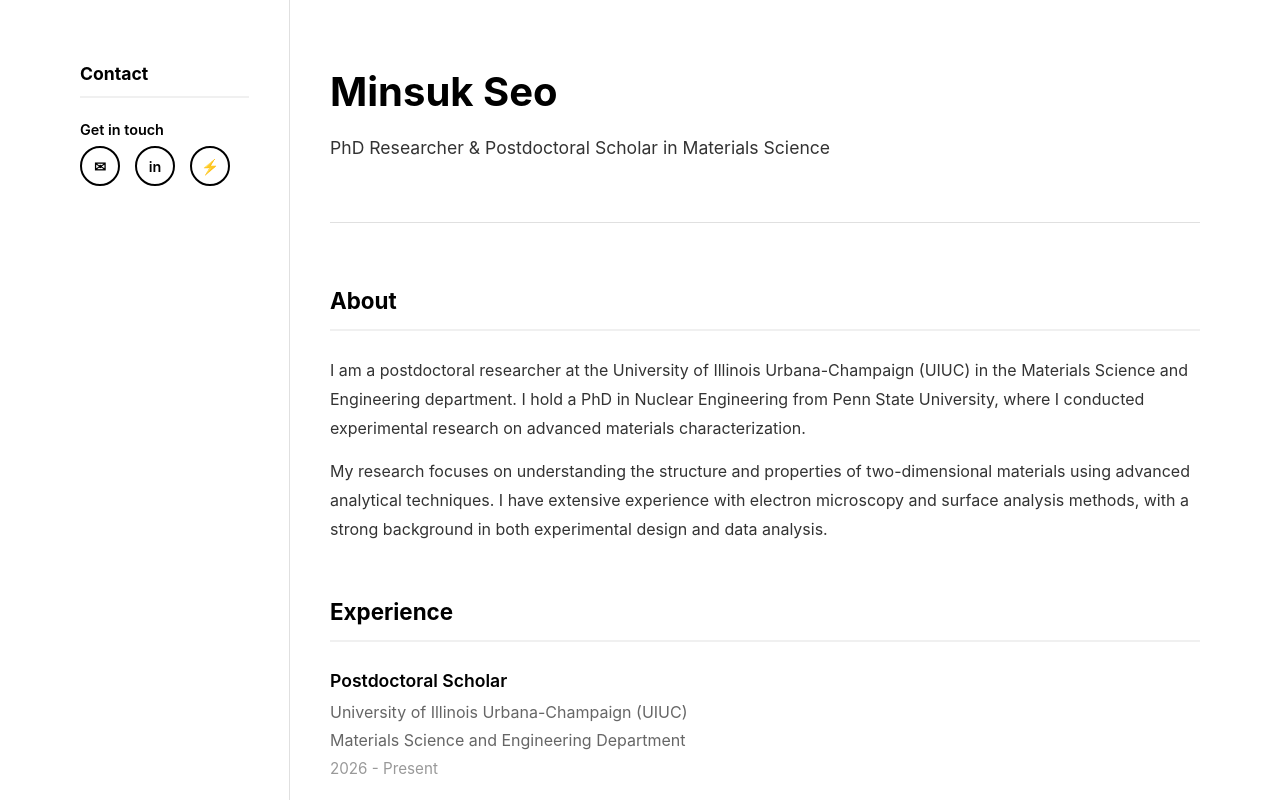
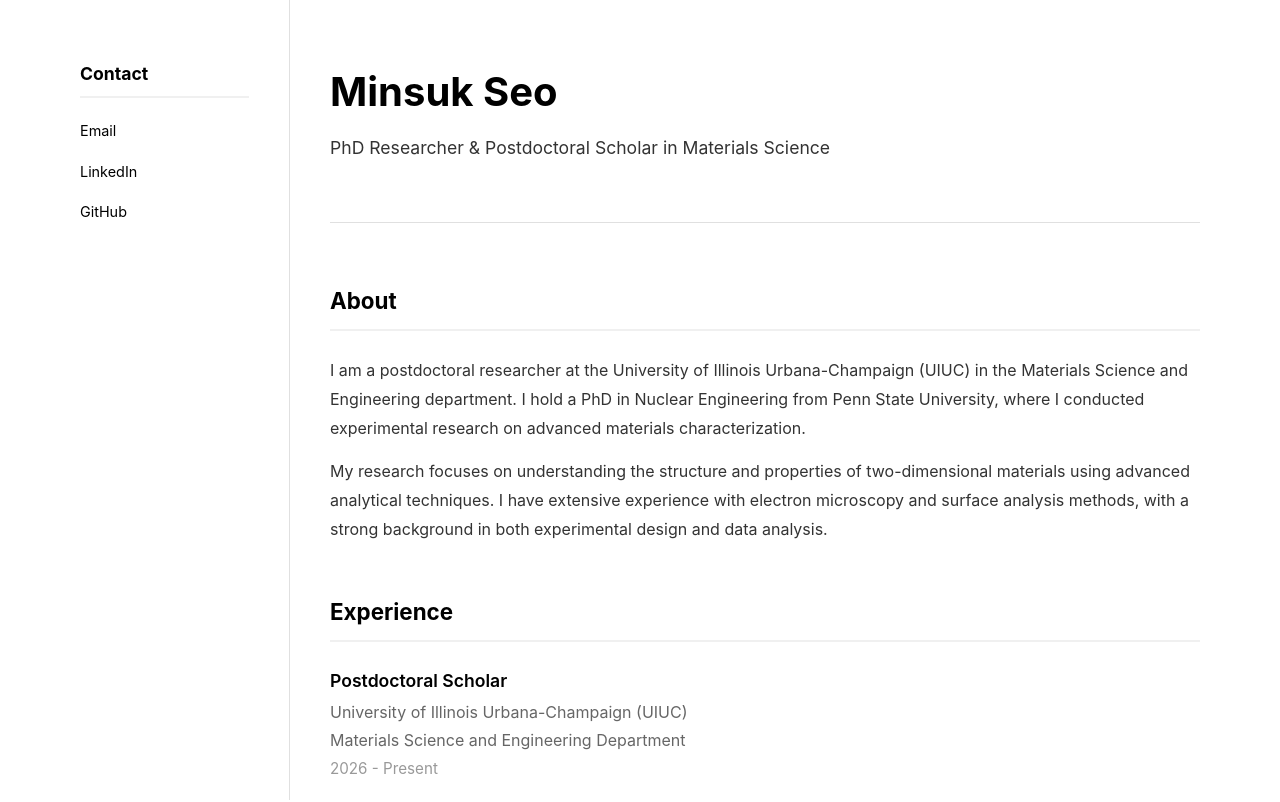
Before and after one commit to minsukseo/minsukseo.github.io, a plain HTML site: page index.html in a window 1280 px wide. Shown: the top 802 px of the page. Drawn offline with Linux system fonts and the light colour scheme.

Commit message:
Update contact links to plain text without hover effects

```diff
--- a/index.html
+++ b/index.html
@@ -147,40 +147,14 @@
         }
 
         .contact-item {
-            margin-bottom: 20px;
+            margin-bottom: 15px;
         }
 
-        .contact-label {
-            font-weight: 600;
-            color: #000;
-            display: block;
-            font-size: 0.9rem;
-            margin-bottom: 5px;
-        }
-
-        .contact-links {
-            display: flex;
-            gap: 15px;
-        }
-
-        .contact-link {
-            display: inline-flex;
-            align-items: center;
-            justify-content: center;
-            width: 40px;
-            height: 40px;
-            border: 2px solid #000;
-            border-radius: 50%;
+        .contact-item a {
             color: #000;
             text-decoration: none;
-            font-weight: 600;
+            border: none;
             font-size: 0.9rem;
-            transition: all 0.3s ease;
-        }
-
-        .contact-link:hover {
-            background-color: #000;
-            color: white;
         }
 
         a {
@@ -189,7 +163,7 @@
             border-bottom: 1px solid #000;
         }
 
-        a:not(.contact-link):hover {
+        a:hover {
             opacity: 0.7;
         }
 
@@ -247,12 +221,13 @@
                 <h2>Contact</h2>
                 <div class="contact-info">
                     <div class="contact-item">
-                        <span class="contact-label">Get in touch</span>
-                        <div class="contact-links">
-                            <a href="mailto:msseo@illinois.edu" class="contact-link" title="Email">✉</a>
-                            <a href="https://www.linkedin.com/in/minsukseo/" target="_blank" class="contact-link" title="LinkedIn">in</a>
-                            <a href="https://github.com/minsukseo" target="_blank" class="contact-link" title="GitHub">⚡</a>
-                        </div>
+                        <a href="mailto:msseo@illinois.edu">Email</a>
+                    </div>
+                    <div class="contact-item">
+                        <a href="https://www.linkedin.com/in/minsukseo/" target="_blank">LinkedIn</a>
+                    </div>
+                    <div class="contact-item">
+                        <a href="https://github.com/minsukseo" target="_blank">GitHub</a>
                     </div>
                 </div>
             </section>
```
